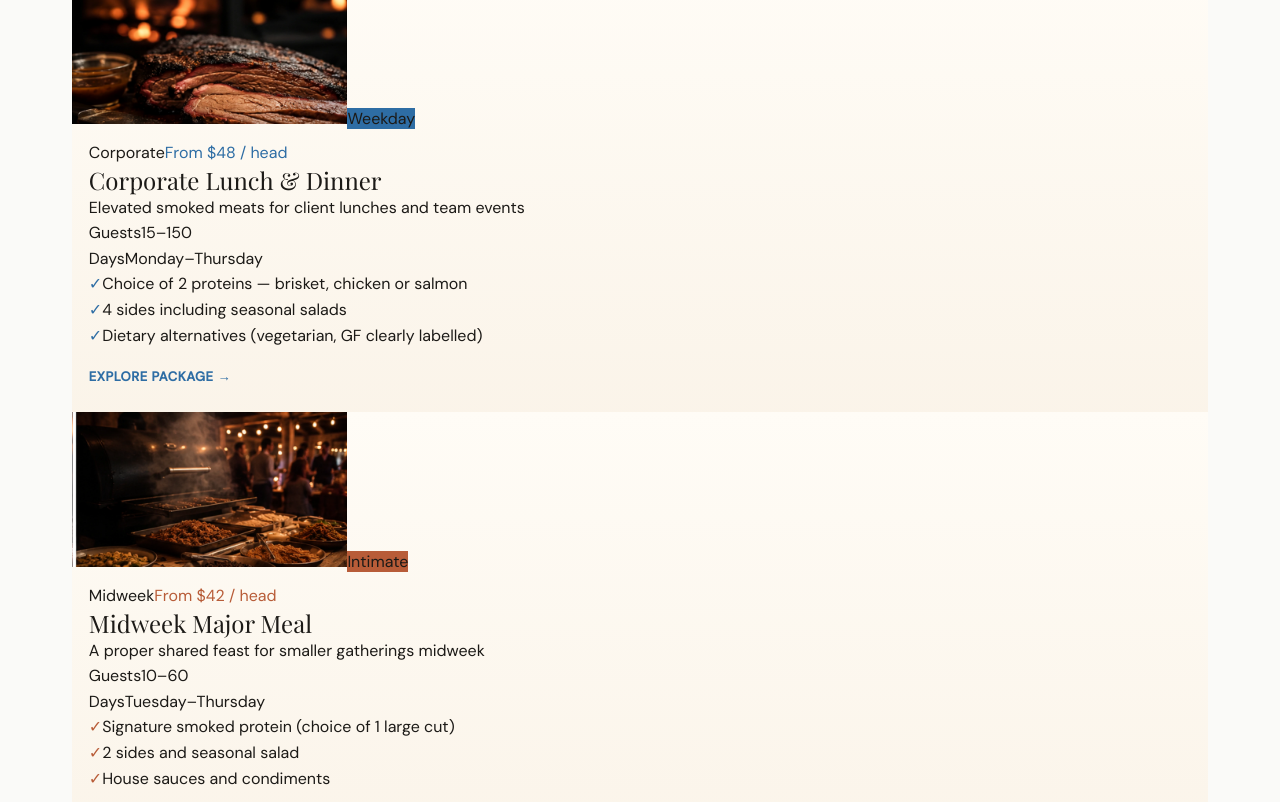
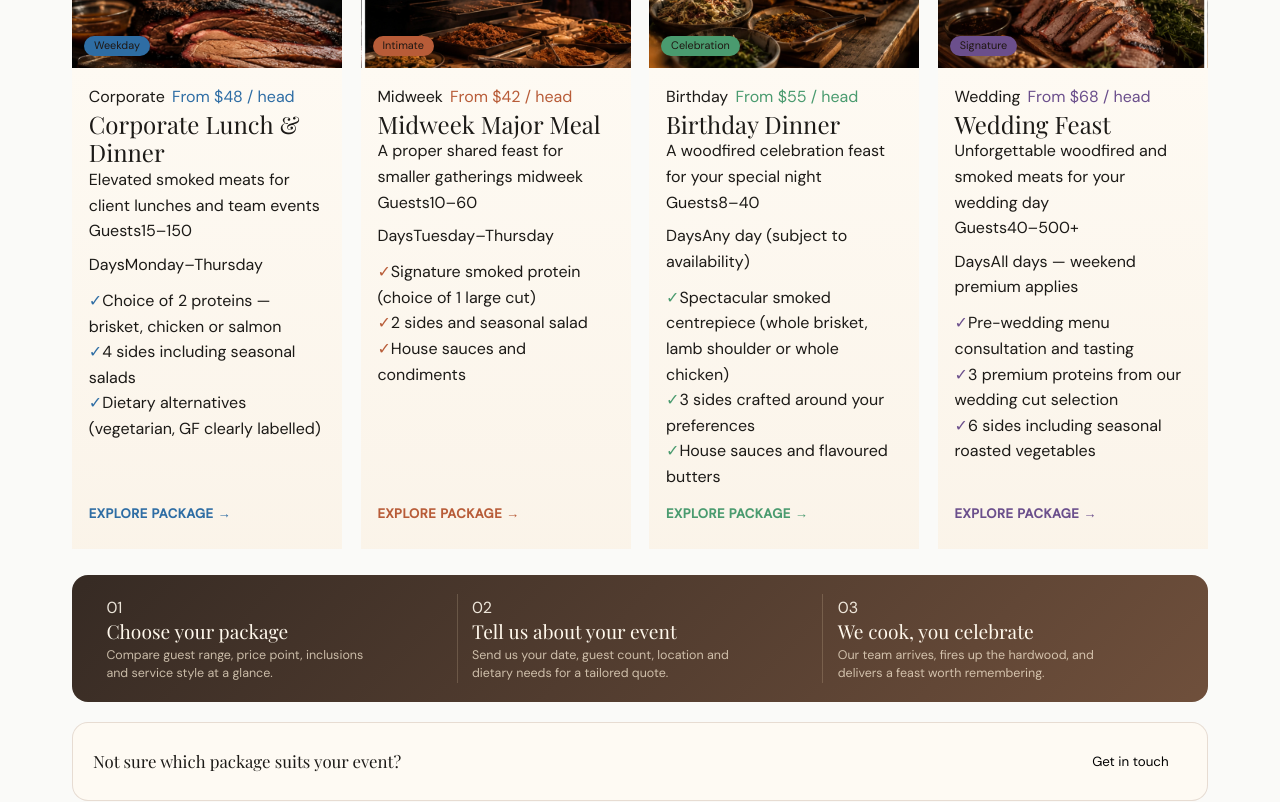
Before and after one commit to joesch21/Smokey_Men_Catering, a React (Vite) app in the folder frontend/: page / in a window 1280 px wide. Shown: the part 1300-2102 px from the top of the page. Built offline with nearby package versions, Linux system fonts and the light colour scheme; no server answers; a web font is replaced by a local one.

Commit message:
Polish package cards and header lockup

```diff
--- a/frontend/src/components/Header.jsx
+++ b/frontend/src/components/Header.jsx
@@ -25,7 +25,7 @@ export default function Header({ activePage, setPage }) {
             Smokey Men Catering
           </span>
           <span style={{ fontSize: 11, color: 'var(--text-tertiary)', textTransform: 'uppercase', letterSpacing: '0.1em', fontWeight: 500 }}>
-            Catering
+            Southern Highlands
           </span>
         </div>
         <nav style={{ display: 'flex', gap: 4, marginLeft: 'auto' }}>
--- a/frontend/src/styles/packages.css
+++ b/frontend/src/styles/packages.css
@@ -1114,3 +1114,271 @@
     justify-content: center;
   }
 }
+
+/* Phase 3E — Package card frame alignment */
+.ps-featured-card {
+  display: grid;
+  grid-template-columns: minmax(300px, 0.92fr) minmax(0, 1.08fr);
+  align-items: stretch;
+  max-width: 100%;
+}
+
+.ps-featured-img-wrap,
+.ps-secondary-img-wrap {
+  position: relative;
+  overflow: hidden;
+  width: 100%;
+  flex-shrink: 0;
+  background: rgba(52, 38, 29, 0.08);
+}
+
+.ps-featured-img,
+.ps-secondary-img {
+  display: block;
+  width: 100%;
+  height: 100%;
+  object-fit: cover;
+}
+
+.ps-featured-img {
+  object-position: center center;
+}
+
+.ps-featured-body {
+  min-width: 0;
+  overflow: hidden;
+}
+
+.ps-featured-meta,
+.ps-secondary-meta {
+  display: flex;
+  flex-wrap: wrap;
+  align-items: baseline;
+  gap: 0.35rem 0.45rem;
+}
+
+.ps-featured-stats,
+.ps-secondary-pills {
+  display: flex;
+  flex-wrap: wrap;
+  gap: 0.5rem;
+}
+
+.ps-featured-badge,
+.ps-secondary-badge {
+  position: absolute;
+  left: 0.75rem;
+  bottom: 0.75rem;
+  z-index: 3;
+  max-width: calc(100% - 1.5rem);
+  border-radius: 999px;
+  color: #1f1712;
+  line-height: 1;
+  white-space: nowrap;
+}
+
+.ps-featured-badge {
+  padding: 0.38rem 0.72rem;
+}
+
+.ps-secondary-badge {
+  padding: 0.3rem 0.62rem;
+  font-size: 0.68rem;
+}
+
+.ps-secondary-grid {
+  display: grid;
+  grid-template-columns: repeat(4, minmax(0, 1fr));
+  align-items: stretch;
+}
+
+.ps-secondary-card {
+  display: flex;
+  flex-direction: column;
+  min-width: 0;
+}
+
+.ps-secondary-img-wrap {
+  height: 150px;
+  min-height: 150px;
+  max-height: 150px;
+}
+
+.ps-secondary-body {
+  flex: 1;
+  min-width: 0;
+  display: flex;
+  flex-direction: column;
+}
+
+.ps-secondary-title,
+.ps-secondary-subtitle,
+.ps-include-text {
+  overflow-wrap: anywhere;
+}
+
+.ps-secondary-includes {
+  margin-top: 0.65rem;
+}
+
+.ps-card-cta {
+  margin-top: auto;
+  padding-top: 0.85rem;
+}
+
+@media (max-width: 1100px) {
+  .ps-secondary-grid {
+    grid-template-columns: repeat(2, minmax(0, 1fr));
+  }
+
+  .ps-secondary-img-wrap {
+    height: 165px;
+    min-height: 165px;
+    max-height: 165px;
+  }
+}
+
+@media (max-width: 900px) {
+  .ps-featured-card {
+    grid-template-columns: 1fr;
+  }
+
+  .ps-featured-img-wrap {
+    height: 240px;
+    min-height: 240px;
+    max-height: 240px;
+  }
+}
+
+@media (max-width: 600px) {
+  .ps-page-hero-inner {
+    padding: 1.35rem;
+  }
+
+  .ps-craft-row {
+    align-items: flex-start;
+  }
+
+  .ps-featured-img-wrap {
+    height: 190px;
+    min-height: 190px;
+    max-height: 190px;
+  }
+
+  .ps-featured-body {
+    padding: 1.15rem;
+  }
+
+  .ps-secondary-grid {
+    grid-template-columns: 1fr;
+  }
+
+  .ps-secondary-img-wrap {
+    height: 175px;
+    min-height: 175px;
+    max-height: 175px;
+  }
+}
+
+/* Phase 3F — Packages bottom rhythm polish */
+.ps-process-strip {
+  display: grid;
+  grid-template-columns: 1fr auto 1fr auto 1fr;
+  align-items: stretch;
+  gap: 0;
+  padding: 1.15rem 1.25rem;
+  border-radius: 16px;
+  overflow: hidden;
+}
+
+.ps-process-step {
+  min-width: 0;
+  padding: 0.1rem 0.9rem;
+}
+
+.ps-process-number {
+  display: inline-flex;
+  margin-bottom: 0.4rem;
+  font-family: var(--font-body);
+  font-size: 0.7rem;
+  font-weight: 800;
+  letter-spacing: 0.08em;
+  opacity: 0.78;
+}
+
+.ps-process-title {
+  margin: 0 0 0.25rem;
+  font-family: var(--font-display);
+  font-size: clamp(1rem, 1.5vw, 1.25rem);
+  line-height: 1.08;
+}
+
+.ps-process-body {
+  max-width: 280px;
+  margin: 0;
+  font-size: 0.78rem;
+  line-height: 1.45;
+}
+
+.ps-process-divider {
+  width: 1px;
+  min-height: 100%;
+  align-self: stretch;
+}
+
+.ps-footer-cta {
+  display: flex;
+  align-items: center;
+  justify-content: space-between;
+  gap: 1rem;
+  padding: 1.1rem 1.25rem;
+  border: 0.5px solid rgba(104, 67, 43, 0.16);
+  border-radius: 16px;
+  background: rgba(255, 250, 242, 0.82);
+}
+
+.ps-footer-cta-text {
+  margin: 0;
+  font-family: var(--font-display);
+  font-size: 1.05rem;
+  line-height: 1.15;
+  color: var(--text-primary);
+}
+
+.ps-footer-cta .ps-btn-outline {
+  min-height: 42px;
+  padding-inline: 1.15rem;
+  border-radius: 999px;
+  white-space: nowrap;
+}
+
+@media (max-width: 760px) {
+  .ps-process-strip {
+    grid-template-columns: 1fr;
+    gap: 0.85rem;
+    padding: 1.15rem;
+  }
+
+  .ps-process-step {
+    padding: 0;
+  }
+
+  .ps-process-divider {
+    width: 100%;
+    min-height: 1px;
+    height: 1px;
+  }
+
+  .ps-process-body {
+    max-width: none;
+  }
+
+  .ps-footer-cta {
+    flex-direction: column;
+    align-items: flex-start;
+  }
+
+  .ps-footer-cta .ps-btn-outline {
+    width: 100%;
+  }
+}
```
